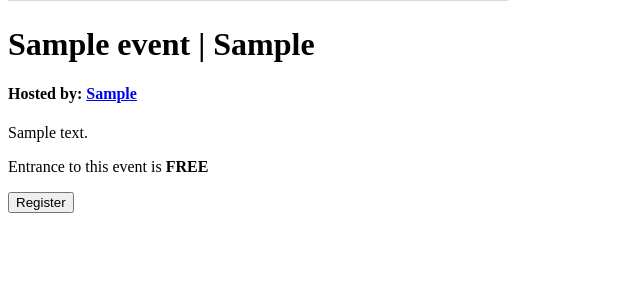
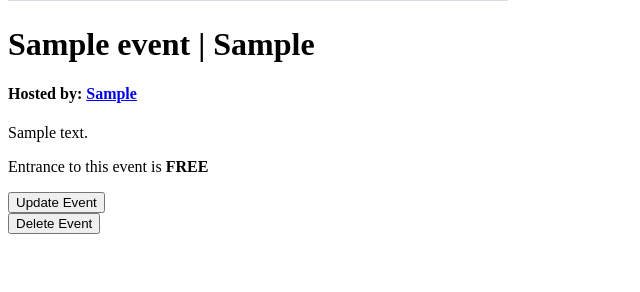
Before and after one commit to abeer-rozba/furreal-friends, a Django app: page /events/1 in a window 1280 px wide. Shown: the part 403-695 px from the top of the page, without its empty margins (0-640 px from the left). Run offline with Django 5.2, Linux system fonts and the light colour scheme; a user stored in the database is signed in; tables that the repository leaves empty hold one stand-in row (values such as "Sample post"); grey boxes marked "Sample" are stand-in pictures.

Commit message:
create update and delete buttons logic for event host

```diff
--- a/main_app/templates/pet-events/all-events.html
+++ b/main_app/templates/pet-events/all-events.html
@@ -1,8 +1,6 @@
 {% extends "base.html" %}
 
 {% block content %}
-  <a href="/events/new">New Event</a>
-  <br>
   {% for event in events %}
   <img src="{{event.image}}" width="300px"><br>
   <a href="/events/{{event.id}}">{{event.title}}</a>
--- a/main_app/templates/pet-events/event-details.html
+++ b/main_app/templates/pet-events/event-details.html
@@ -10,5 +10,16 @@
   {% else %}
   <p>Entrance to this event is <b>FREE</b></p>
   {% endif %}
-  <button>Register</button>
+  {% if event.host.id == user.owner.id %}
+  <form action="">
+    {% csrf_token %}
+    <button>Update Event</button>
+  </form>
+  <form action="">
+    {% csrf_token %}
+    <button>Delete Event</button>
+  </form>
+  {% else %}
+    <button>Register</button>
+  {% endif %}
 {% endblock content %}
```
